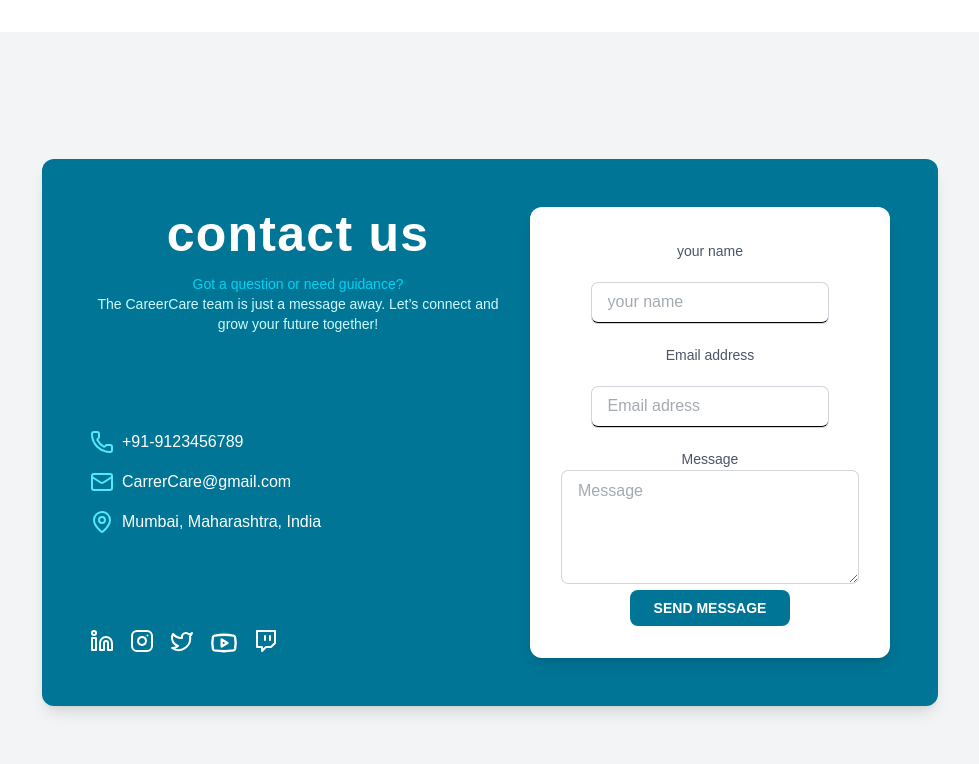
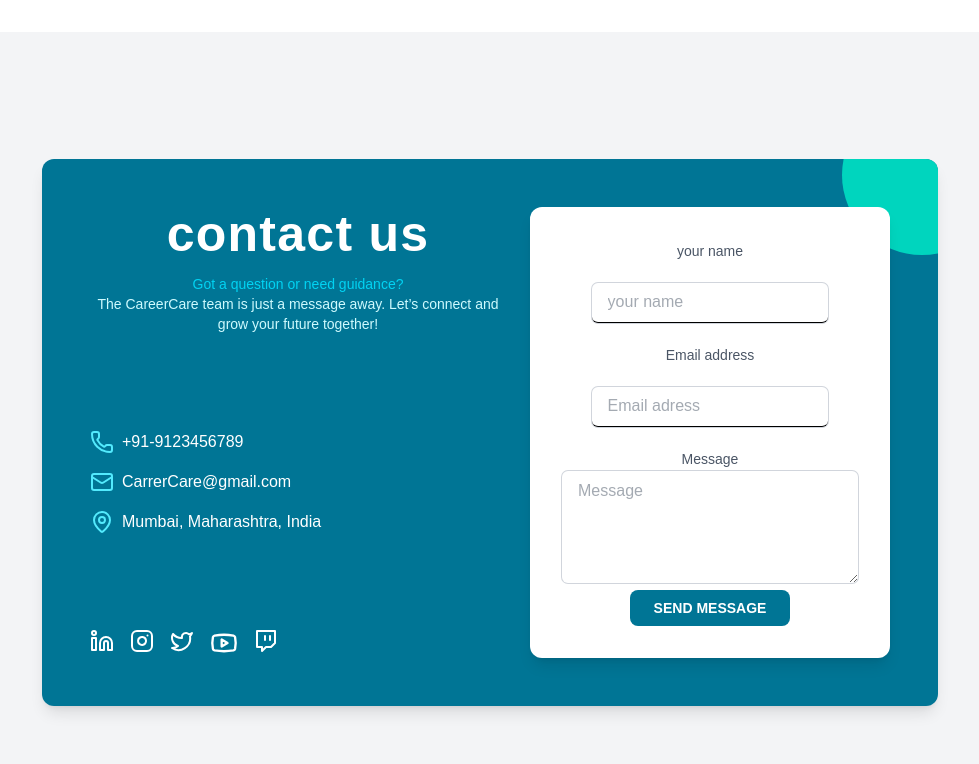
Before and after one commit to satyamrk18/CarrerCare, a React (Vite) app: page /contact in a window 1280 px wide. Shown: the top 764 px of the page, without its empty margins (150-1129 px from the left). Built offline with nearby package versions, Linux system fonts and the light colour scheme.

Commit message:
design element placed

```diff
--- a/src/pages/Contact.jsx
+++ b/src/pages/Contact.jsx
@@ -8,7 +8,7 @@ const Contact = () => {
     <>
       <div className="bg-gray-100">
        <div className=" flex justify-center items-center w-full min-h-screen">
-          <div className=" flex flex-col md:flex-row md:space-x-6 md:space-y-0 space-y-6 bg-cyan-700 w-full max-w-4xl p-8 sm:p-12 rounded-xl shadow-lg text-white">
+          <div className=" flex flex-col md:flex-row md:space-x-6 md:space-y-0 space-y-6 bg-cyan-700 w-full max-w-4xl p-8 sm:p-12 rounded-xl shadow-lg text-white overflow-hidden">
             <div className="flex flex-col space-y-8 justify-between">
                <div>
                  <h1 className=" font-bold text-4xl tracking-wide">contact us </h1>
@@ -59,9 +59,9 @@ const Contact = () => {
                </div>
             </div>
             <div className="relative ">
-              <div className=" absolute z-0 w-40 h-40 bg-teal-400 rounded-full"></div>
+              <div className=" absolute z-0 w-40 h-40 bg-teal-400 rounded-full -right-28 -top-28"></div>
               <div className="relative z-10 bg-white rounded-xl shadow-lg p-8  text-gray-600 md:w-90" >
-               <form action="flex flex-col space-y-6">
+               <form action="flex flex-col space-y-6n">
 
                 <div>
                   <label htmlFor="" className="text-sm">your name</label>
```
